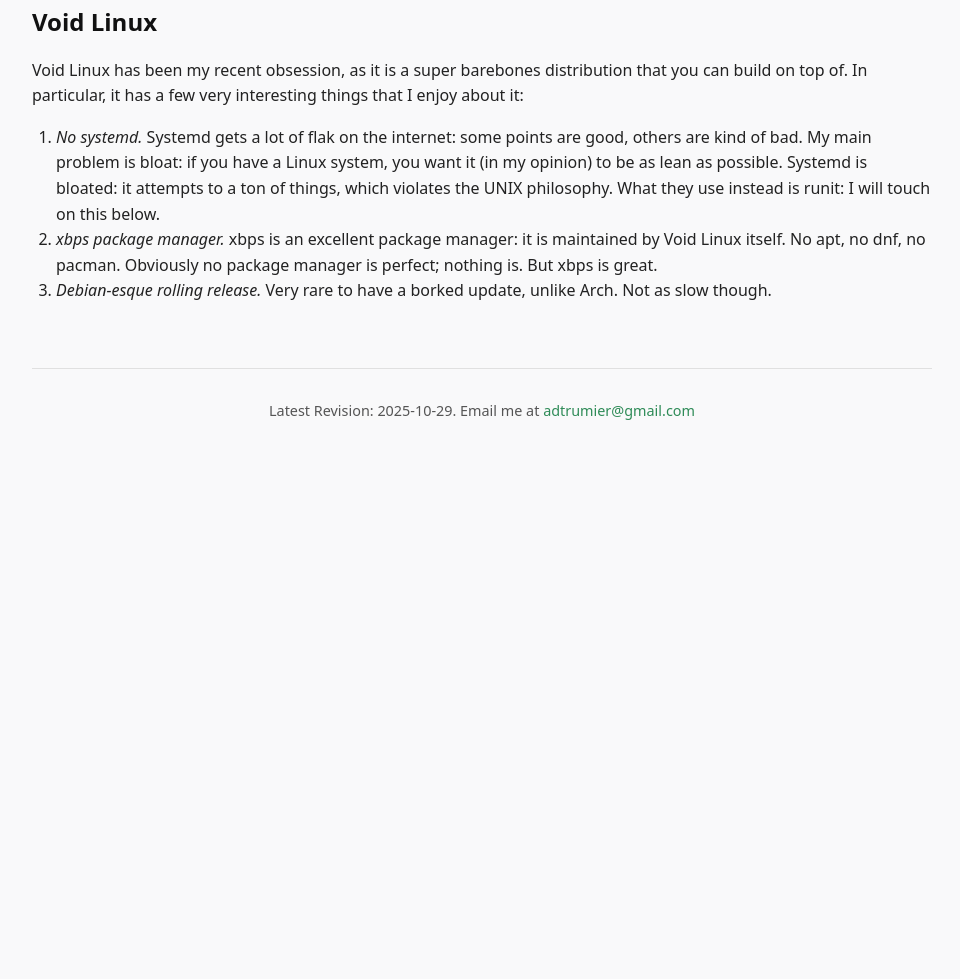
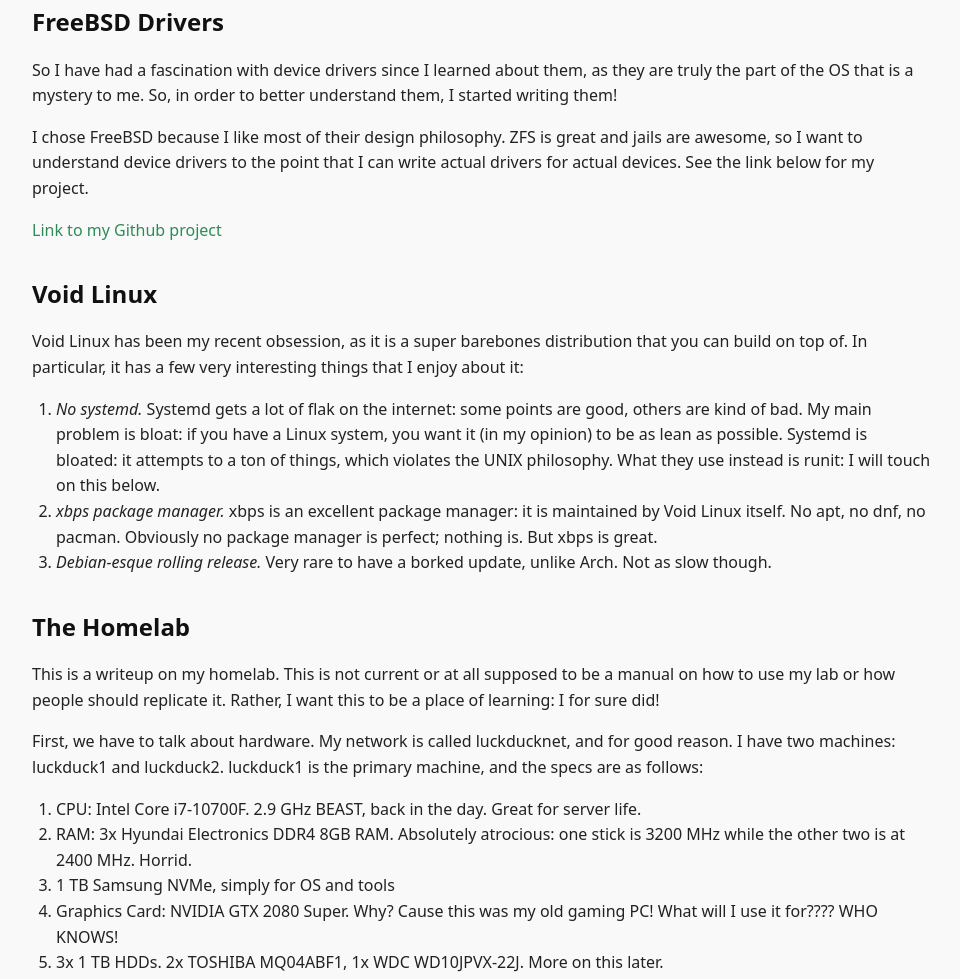
Before and after one commit to a-trumier/a-trumier.github.io, a plain HTML site: page projects.html in a window 1280 px wide. Shown: the part 256-1235 px from the top of the page, without its empty margins (158-1118 px from the left). Before the commit the page ends 800 px from the top, so only its background shows below. Drawn offline with Linux system fonts and the light colour scheme.

Commit message:
added bsd

```diff
--- a/projects.html
+++ b/projects.html
@@ -24,6 +24,17 @@
   </header>
 
   <main>
+      <h2>FreeBSD Drivers</h2>
+      <p>
+          So I have had a fascination with device drivers since I learned about them,
+          as they are truly the part of the OS that is a mystery to me. So,
+          in order to better understand them, I started writing them!
+        </p>
+        <p>I chose FreeBSD because I like most of their design philosophy. ZFS
+        is great and jails are awesome, so I want to understand device drivers
+         to the point that I can write actual drivers for actual devices. See the
+        link below for my project.</p>
+        <a href="https://github.com/a-trumier/bsd-drivers">Link to my Github project</a>
         <h2>Void Linux</h2>
 
         <p>
@@ -48,6 +59,34 @@
                 borked update, unlike Arch. Not as slow though.</li>
             </ol>
         </p>
+        <h2>The Homelab</h2>
+        <p>
+        This is a writeup on my homelab. This is not current or at all supposed
+        to be a manual on how to use my lab or how people should replicate it.
+        Rather, I want this to be a place of learning: I for sure did!
+        </p>
+
+        <p>
+        First, we have to talk about hardware. My network is called luckducknet,
+        and for good reason. I have two machines: luckduck1 and luckduck2.
+        luckduck1 is the primary machine, and the specs are as follows:
+        </p>
+
+        <ol>
+            <li>CPU: Intel Core i7-10700F. 2.9 GHz BEAST, back in the day.
+            Great for server life.</li>
+            <li>RAM: 3x Hyundai Electronics DDR4 8GB RAM. Absolutely atrocious:
+            one stick is 3200 MHz while the other two is at 2400 MHz. Horrid.
+            </li>
+            <li>1 TB Samsung NVMe, simply for OS and tools</li>
+            <li>Graphics Card: NVIDIA GTX 2080 Super. Why? Cause this was my old
+                gaming PC! What will I use it for???? WHO KNOWS!</li>
+            <li>3x 1 TB HDDs. 2x TOSHIBA MQ04ABF1, 1x WDC WD10JPVX-22J. More on
+            this later.</li>
+        </ol>
+
+        The 3x 1 TB harddrives are for the real fun of this homelab: software
+        RAID. I store all of my data on it.
   </main>
 
   <footer>
```
